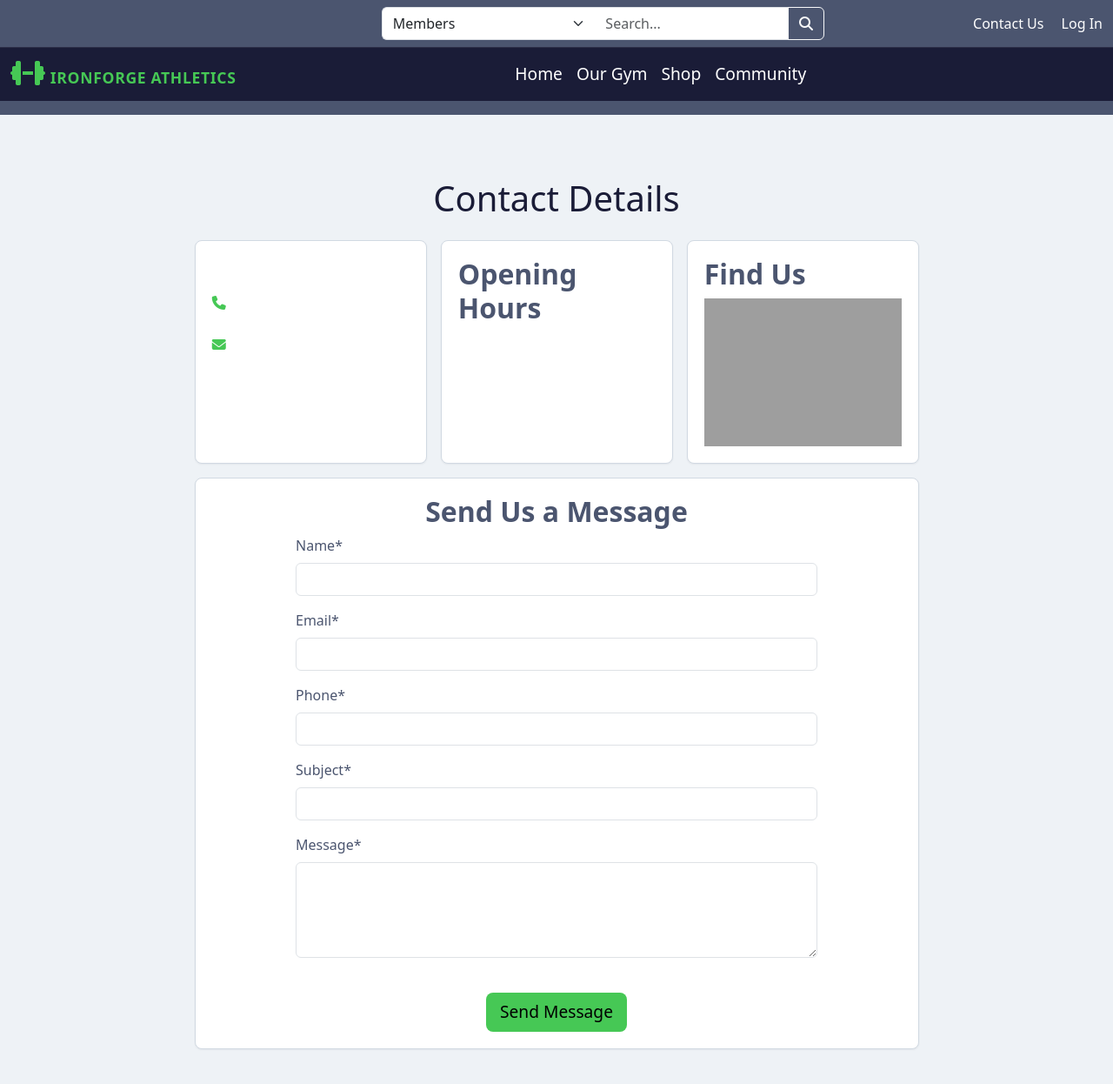
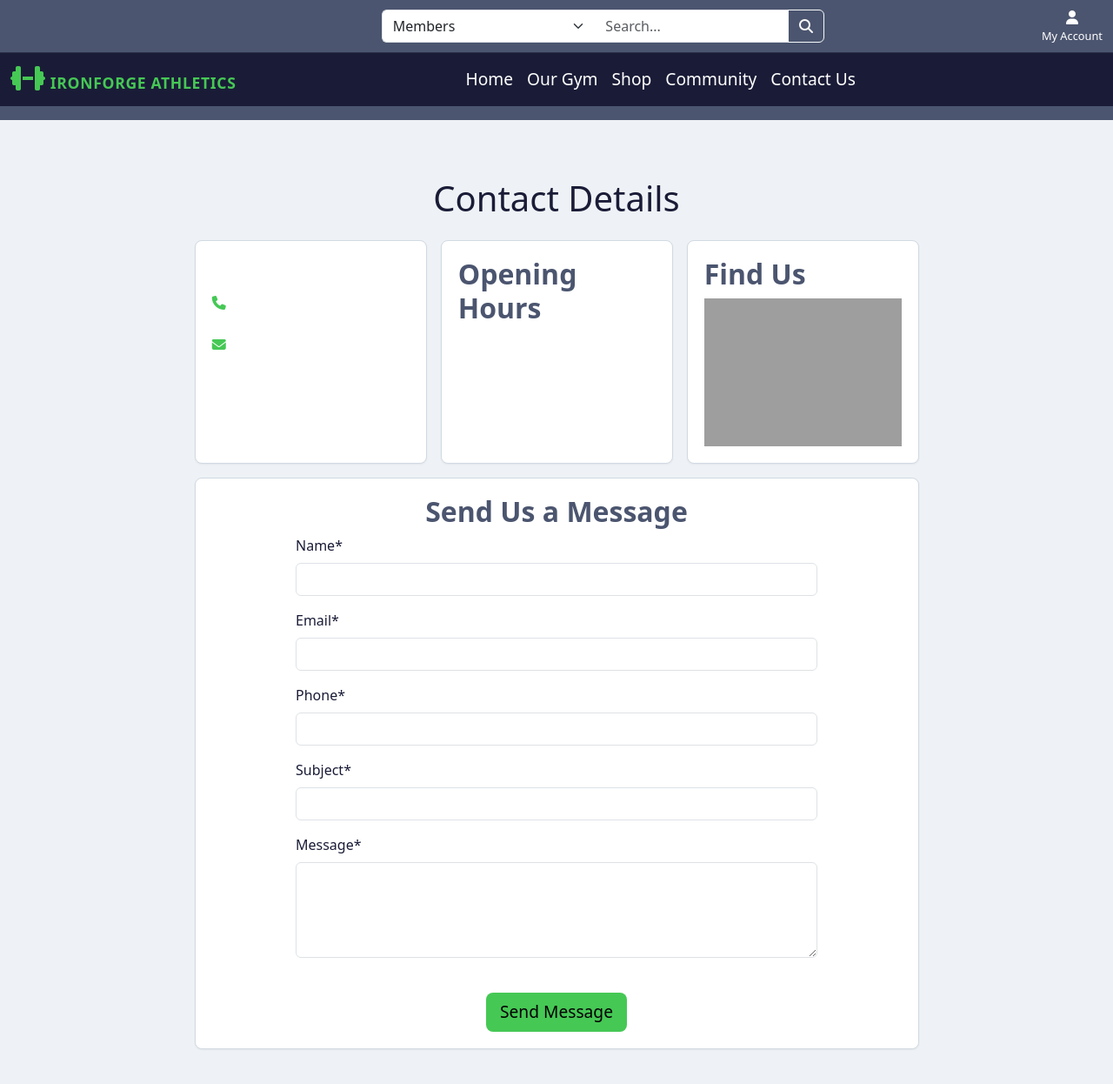
Before and after one commit to alancoomeynts-hub/ironforge-athletics, a Django app: page /contact_us/ in a window 1280 px wide. Shown: the top 1246 px of the page at 87% size. Run offline with Django 5.2, Linux system fonts and the light colour scheme; data that the repository does not hold is empty; a map, chart or similar area stays blank; some libraries are stand-ins or nearby versions; grey boxes are pictures that could not be loaded.

Commit message:
Add account icon and styles

```diff
--- a/home/templates/home/index.html
+++ b/home/templates/home/index.html
@@ -9,7 +9,6 @@
     color: var(--text-color-light);
     }
     </style>
-
 {% endblock %}
 {% block content %}
     <section class="hero-section">
--- a/static/css/base.css
+++ b/static/css/base.css
@@ -31,8 +31,30 @@ main{
 .site-header__link:hover,
 .site-header__link:focus{
     color: var(--cta);
+    background-color: var(--secondary-color);
 
 }
+
+.site-header__dropdown_menu{
+
+    background-color: var(--secondary-color);
+
+    & p{
+        color: var(--text-color-light);
+        padding: 0.5rem 1rem;
+    }
+
+}
+
+.site-header__icon{
+    color: var(--text-color-light);
+}
+
+.site-header__tag{
+    color: var(--text-color-light);
+    font-size: 0.8rem;
+}
+
 
 /* CTA Button Styles */
 .cta-btn{
@@ -104,7 +126,10 @@ main{
     text-decoration: none;
     margin: 0 0.4rem;
     color: var(--cta);
-    transition: all 0.15s ease, transform 0.15s ease;
+    transition:
+        background-color 0.15s ease,
+        color 0.15s ease,
+        transform 0.15s ease;
 }
 .site-footer__link:hover,
 .site-footer__link:focus{
@@ -116,19 +141,21 @@ main{
 .form-max-width{
     max-width: 600px;
 }
-
-form .form-label{
+.form {
+        &.form-label {
             color: var(--secondary-color);
-    font-weight:500;
+            font-weight: 500;
         }
 
-.form .form-control{
+        &.form-control {
             background-color: var(--text-color-light);
             border-color: #cfd6e3;
             color: var(--secondary-color);
+
+            &:focus {
+            box-shadow: 0 0.5rem 1rem rgba(0, 0, 0, 0.15);
+            border-color: var(--secondary-color);
+        }
         }
 
-.form-control:focus{
-    box-shadow: 0 0.5rem 1rem rgba(0, 0, 0, 0.15);
-    border-color:var(--secondary-color);
 }
--- a/templates/includes/header.html
+++ b/templates/includes/header.html
@@ -1,9 +1,7 @@
-{% url 'home:contact_us' as contact_us %}
-
 <div class="container-fluid">
     <div class="row align-items-center">
         <!-- Search form -->
-        <div class="col-12 col-md-5 order-1 ms-auto mt-2 mt-md-0">
+        <div class="col-9 col-md-5 order-1 ms-auto mt-2 mt-md-0">
             <form action="" method="get" class="d-flex">
                 <div class="input-group d-flex flex-row">
                     <select name="page" class="form-select border-end-0">
@@ -22,16 +20,44 @@
                 </div>
             </form>
         </div>
-        <!-- Contact and Log In Links -->
-        <div class="col-12 col-md-3 site-header__links order-2 text-md-end mt-2 mt-md-0">
-            <a href="{{ contact_us }}" class="site-header__link me-3">Contact Us</a>
-            {% if request.user.is_authenticated %}
-                <a class="site-header__link" href="">Profile</a>
-                <a class="site-header__link" href="{% url 'account_signup' %}">Register</a>
-                <a class="site-header__link" href="{% url 'account_logout' %}">Log Out</a>
-            {% else %}
-                <a class="site-header__link" href="">Log In</a>
-            {% endif %}
+        <!--  Account Links -->
+        <div class="col-3 col-md-3 site-header__links order-2 text-end mt-2 mt-md-0">
+            <div class="dropdown d-inline-block">
+                <a class="text-black nav-link"
+                   href="#"
+                   id="user-options"
+                   role="button"
+                   data-bs-toggle="dropdown"
+                   aria-expanded="false">
+                    <div class="text-center">
+                        <i class="site-header__icon fas fa-user"></i>
+                        <p class="site-header__tag my-0">My Account</p>
+                    </div>
+                </a>
+                <ul class="site-header__dropdown_menu dropdown-menu dropdown-menu-end border-0"
+                    aria-labelledby="user-options">
+                    {% if request.user.is_authenticated %}
+                        <li>
+                            <a class="dropdown-item site-header__link" href="">Profile</a>
+                        </li>
+                        <li>
+                            <hr class="dropdown-divider">
+                        </li>
+                        <li>
+                            <a class="dropdown-item site-header__link"
+                               href="{% url 'account_logout' %}">Log Out</a>
+                        </li>
+                    {% else %}
+                        <li>
+                            <a class="dropdown-item site-header__link" href="">Log In</a>
+                        </li>
+                        <li>
+                            <a class="dropdown-item site-header__link"
+                               href="{% url 'account_signup' %}">Register</a>
+                        </li>
+                    {% endif %}
+                </ul>
+            </div>
         </div>
     </div>
 </div>
--- a/templates/includes/navbar.html
+++ b/templates/includes/navbar.html
@@ -1,5 +1,6 @@
 {% url 'home:home' as home_url %}
 {% url 'home:about' as about_url %}
+{% url 'home:contact_us' as contact_us %}
 <nav class="navbar navbar-expand-lg navbar-dark site-nav py-2 mt-2"
      aria-label="Primary navigation bar"
      role="navigation">
@@ -33,5 +34,8 @@
                 <li class="nav-item">
                     <a class="site-nav__link nav-link" href="">Community</a>
                 </li>
+                <li class="nav-item">
+                    <a href="{{ contact_us }}" class="site-nav__link nav-link">Contact Us</a>
+                </li>
             </ul>
         </div>
```
Also changed, not shown: home/templates/home/contact_us.html (+9 -11 lines). Lines whose indentation alone changed are shown as unchanged.
